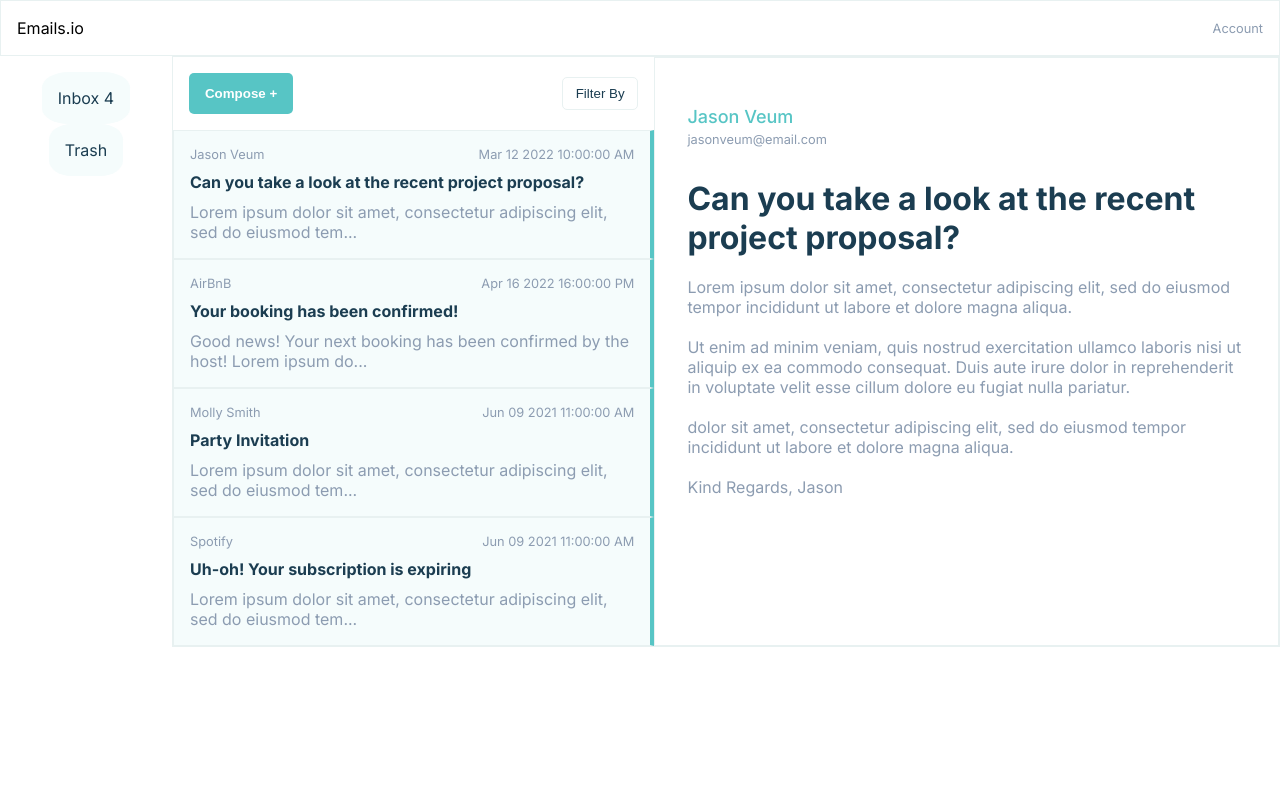
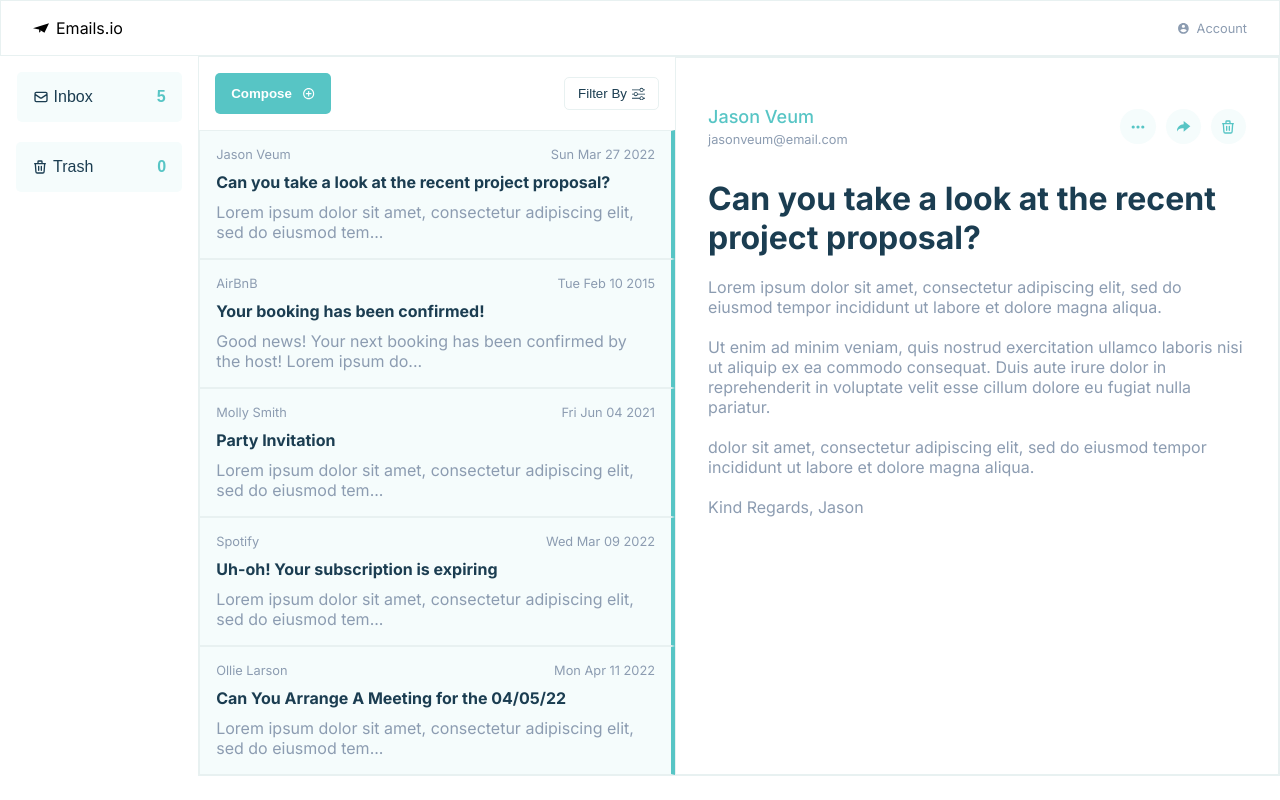
Before and after one commit to alespiridigliozzi/react-email-clone, a React (Create React App) app: page /1 in a window 1280 px wide. Built offline with nearby package versions, Linux system fonts and the light colour scheme.

Commit message:
imported react icons

```diff
--- a/package.json
+++ b/package.json
@@ -8,6 +8,7 @@
     "@testing-library/user-event": "^13.5.0",
     "react": "^18.0.0",
     "react-dom": "^18.0.0",
+    "react-icons": "^4.3.1",
     "react-router-dom": "^6.3.0",
     "react-scripts": "5.0.1",
     "web-vitals": "^2.1.4"
--- a/src/App.js
+++ b/src/App.js
@@ -2,13 +2,14 @@ import './App.scss';
 import Navbar from './Components/Navbar/Navbar';
 import Sidebar from './Components/Sidebar/Sidebar';
 import EmailsContainer from './Containers/EmailsContainer/EmailsContainer';
+import {data} from './data/data'
 
 function App() {
   return (
     <div className="App">
       <Navbar />
       <main className='main-container'>
-        <Sidebar />
+        <Sidebar emailCount={data.length}/>
         <EmailsContainer />
       </main>
     </div>
--- a/src/Components/EmailBody/EmailBody.jsx
+++ b/src/Components/EmailBody/EmailBody.jsx
@@ -1,13 +1,23 @@
 import React from 'react'
 import './EmailBody.scss'
+import { HiOutlineTrash } from 'react-icons/hi'
+import { RiShareForwardFill } from 'react-icons/ri'
+import { HiDotsHorizontal } from 'react-icons/hi'
 
 const EmailBody = ({emailData}) => {
 
     return (
         <div className='email-body'>
             <div className="email-body__header">
-                <h2>{emailData.username}</h2>
-                <h4>{emailData.email}</h4>
+                <div className="email-body__header--title">
+                    <h2>{emailData.username}</h2>
+                    <h4>{emailData.email}</h4>
+                </div>
+                <div className="email-body__icons">
+                    <span><HiDotsHorizontal className='email-body__icons--icon'/></span>
+                    <span><RiShareForwardFill className='email-body__icons--icon'/></span>
+                    <span><HiOutlineTrash className='email-body__icons--icon'/></span>
+                </div>
             </div>
 
             <div className="email-body__message">
--- a/src/Components/EmailBody/EmailBody.scss
+++ b/src/Components/EmailBody/EmailBody.scss
@@ -11,9 +11,32 @@
 
     &__header {
         padding: 1rem 0;
+        display: flex;
+        align-items: center;
+        justify-content: space-between;
 
         h2 {
             padding-bottom: 5px;
         }
     }
+
+    &__icons {
+        display: flex;
+        align-items: center;
+        gap: 10px;
+
+        span {
+            background-color: $secondary-green;
+            border-radius: 50%;
+            padding: .6rem;
+            display: flex;
+            align-items: center;
+            justify-content: center;
+        }
+
+        &--icon {
+            color: $primary-green;
+            font-size: 1rem;
+        }
+    }
 }
--- a/src/Components/EmailFilters/EmailFilters.jsx
+++ b/src/Components/EmailFilters/EmailFilters.jsx
@@ -1,5 +1,7 @@
 import React, {useRef, useState} from 'react'
 import './EmailFilters.scss'
+import { BsSliders } from "react-icons/bs";
+import { BiPlusCircle } from 'react-icons/bi'
 
 const EmailFilters = (props) => {
 
@@ -20,10 +22,11 @@ const EmailFilters = (props) => {
 
     return (
         <div className='email-filters'>
-            <button className='email-filters__compose'>Compose +</button>
+            <button className='email-filters__compose'>Compose <BiPlusCircle /></button>
+
             <div className="filters-container">
                 <button onClick={toggleFilters} className="filters-container__trigger">
-                    <span>Filter By</span>
+                    <span>Filter By</span> <BsSliders />
                 </button>
                 <div ref={dropdownRef} className={`filters ${isActive ? 'active' : 'inactive'}`}>
                     <h3 className='bold-h3'>Importance</h3>
@@ -46,8 +49,10 @@ const EmailFilters = (props) => {
                     <input onClick={filterByWork} type="checkbox" id='work' name='type' value='work' />
                     <label htmlFor="work">Work</label><br />
 
-                    <button onClick={resetFilters}>Reset</button>
-                    <button onClick={() => setIsActive(false)}>Done</button>
+                    <div className="filters__buttons">
+                        <button onClick={resetFilters}>Reset</button>
+                        <button onClick={() => setIsActive(false)}>Done</button>
+                    </div>
                 </div>
             </div>
         </div>
--- a/src/Components/EmailFilters/EmailFilters.scss
+++ b/src/Components/EmailFilters/EmailFilters.scss
@@ -13,6 +13,9 @@
         border: none;
         padding: .8rem 1rem;
         border-radius: 5px;
+        display: flex;
+        align-items: center;
+        gap: 10px;
 
         &:hover {
             cursor: pointer;
@@ -29,6 +32,14 @@
         color: $primary-blue;
         padding: .5rem .8rem;
         border-radius: 5px;
+        display: flex;
+        align-items: center;
+        justify-content: space-between;
+        gap: 5px;
+
+        &:hover {
+            cursor: pointer;
+        }
     }
 }
 
@@ -37,7 +48,7 @@
     border-radius: 5px;
     position: absolute;
     right: 0;
-    padding: 1rem;
+    padding: 0 1rem .625rem;
     box-shadow: 0 1px 8px rgba(48, 48, 48, 0.3);
     opacity: 0;
     visibility: hidden;
@@ -50,6 +61,25 @@
         font-weight: 400;
         color: $primary-grey;
     }
+
+    &__buttons {
+
+        margin: .6rem 0;
+        display: flex;
+        flex-direction: row;
+        align-items: center;
+        justify-content: space-between;
+        gap: 5px;
+
+        button {
+            background-color: $primary-green;
+            color: #ffffff;
+            padding: .5rem;
+            border: none;
+            outline: none;
+            border-radius: 5px;
+        }
+    }
 }
 
 .filters.active {
--- a/src/Components/Navbar/Navbar.jsx
+++ b/src/Components/Navbar/Navbar.jsx
@@ -1,11 +1,13 @@
 import React from 'react'
 import './Navbar.scss'
+import { SiMinutemailer } from 'react-icons/si'
+import { RiAccountCircleFill } from 'react-icons/ri'
 
 const Navbar = () => {
   return (
     <nav className='navbar'>
-        <h3>Emails.io</h3>
-        <h4>Account</h4>
+        <h3><SiMinutemailer /> Emails.io</h3>
+        <h4><RiAccountCircleFill /> Account</h4>
     </nav>
   )
 }
--- a/src/Components/Navbar/Navbar.scss
+++ b/src/Components/Navbar/Navbar.scss
@@ -7,5 +7,11 @@
     display: flex;
     align-items: center;
     justify-content: space-between;
-    padding: 1rem;
+    padding: 1rem 2rem;
+
+    h3, h4 {
+        display: flex;
+        align-items: center;
+        gap: 7px;
+    }
 }
--- a/src/Components/Sidebar/Sidebar.jsx
+++ b/src/Components/Sidebar/Sidebar.jsx
@@ -1,14 +1,15 @@
 import React from 'react'
 import './Sidebar.scss'
-import { data } from '../../data/data'
+import { HiOutlineMail } from 'react-icons/hi'
+import { HiOutlineTrash } from 'react-icons/hi'
 
-const Sidebar = () => {
+const Sidebar = ({emailCount}) => {
 
   return (
     <div className='sidebar'>
         <div className="sidebar__menu">
-            <a href='#'>Inbox {data.length} </a>
-            <a href='#'>Trash</a>
+            <button><span><HiOutlineMail/>Inbox</span> <span className='email-count'>{emailCount}</span></button><br/>
+            <button><span><HiOutlineTrash/>Trash</span> <span className='email-count'>0</span></button>
         </div>
     </div>
   )
--- a/src/Components/Sidebar/Sidebar.scss
+++ b/src/Components/Sidebar/Sidebar.scss
@@ -9,12 +9,28 @@
         grid-template-columns: 1fr;
         justify-items: center;
 
-        a {
+        button {
             font-size: 1rem;
             color: $primary-blue;
             padding: 1rem;
             background-color: $secondary-green;
-            border-radius: 30%;
+            border-radius: 5px;
+            border: none;
+            outline: none;
+            display: flex;
+            align-items: center;
+            gap: 4rem;
+
+            span {
+                display: flex;
+                align-items: center;
+                gap: 5px
+            }
+        }
+
+        .email-count {
+            color: $primary-green;
+            font-weight: bold;
         }
     }
 }
--- a/src/Containers/EmailsContainer/EmailsContainer.jsx
+++ b/src/Containers/EmailsContainer/EmailsContainer.jsx
@@ -90,7 +90,6 @@ const EmailsContainer = () => {
         if(typeWork) {
             results = email.props.emailType == 'work'
         }
-
         return results;
     })
 
--- a/src/data/data.js
+++ b/src/data/data.js
@@ -5,7 +5,7 @@ export const data = [
         email: 'jasonveum@email.com',
         email_type: 'work',
         importance: 'high',
-        date: 'Mar 12 2022 10:00:00 AM',
+        date: new Date('March 27 2022').toDateString(),
         email_subject: 'Can you take a look at the recent project proposal?',
         email_body1: 'Lorem ipsum dolor sit amet, consectetur adipiscing elit, sed do eiusmod tempor incididunt ut labore et dolore magna aliqua.',
         email_body2: 'Ut enim ad minim veniam, quis nostrud exercitation ullamco laboris nisi ut aliquip ex ea commodo consequat. Duis aute irure dolor in reprehenderit in voluptate velit esse cillum dolore eu fugiat nulla pariatur.',
@@ -18,7 +18,7 @@ export const data = [
         email: 'bookings@airbnb.com',
         email_type: 'personal',
         importance: 'medium',
-        date: 'Apr 16 2022 16:00:00 PM',
+        date: new Date('February 10 2015').toDateString(),
         email_subject: 'Your booking has been confirmed!',
         email_body1: 'Good news! Your next booking has been confirmed by the host! Lorem ipsum dolor sit amet, consectetur adipiscing elit, sed do eiusmod tempor incididunt ut labore et dolore magna aliqua.',
         email_body2: 'Ut enim ad minim veniam, quis nostrud exercitation ullamco laboris nisi ut aliquip ex ea commodo consequat. Duis aute irure dolor in reprehenderit in voluptate velit esse cillum dolore eu fugiat nulla pariatur.',
@@ -31,7 +31,7 @@ export const data = [
         email: 'molly-smith@email.com',
         email_type: 'work',
         importance: 'medium',
-        date: 'Jun 09 2021 11:00:00 AM',
+        date: new Date('June 04 2021').toDateString(),
         email_subject: 'Party Invitation',
         email_body1: 'Lorem ipsum dolor sit amet, consectetur adipiscing elit, sed do eiusmod tempor incididunt ut labore et dolore magna aliqua.',
         email_body2: 'Ut enim ad minim veniam, quis nostrud exercitation ullamco laboris nisi ut aliquip ex ea commodo consequat. Duis aute irure dolor in reprehenderit in voluptate velit esse cillum dolore eu fugiat nulla pariatur.',
@@ -44,11 +44,24 @@ export const data = [
         email: 'music@spotify.com',
         email_type: 'personal',
         importance: 'low',
-        date: 'Jun 09 2021 11:00:00 AM',
+        date: new Date('March 09 2022').toDateString(),
         email_subject: 'Uh-oh! Your subscription is expiring',
         email_body1: 'Lorem ipsum dolor sit amet, consectetur adipiscing elit, sed do eiusmod tempor incididunt ut labore et dolore magna aliqua.',
         email_body2: 'Ut enim ad minim veniam, quis nostrud exercitation ullamco laboris nisi ut aliquip ex ea commodo consequat. Duis aute irure dolor in reprehenderit in voluptate velit esse cillum dolore eu fugiat nulla pariatur. Ut enim ad minim veniam, quis nostrud exercitation ullamco laboris nisi ut aliquip ex ea commodo consequat. Duis aute irure dolor in reprehenderit in voluptate velit esse cillum dolore eu fugiat nulla pariatur.',
         email_body3: 'dolor sit amet, consectetur adipiscing elit, sed do eiusmod tempor incididunt ut labore et dolore magna aliqua.',
         email_signature: 'Spotify Team'
+    },
+    {
+        id: 5,
+        userName: 'Ollie Larson',
+        email: 'ollie@company.com',
+        email_type: 'work',
+        importance: 'high',
+        date: new Date('April 11 2022').toDateString(),
+        email_subject: 'Can You Arrange A Meeting for the 04/05/22',
+        email_body1: 'Lorem ipsum dolor sit amet, consectetur adipiscing elit, sed do eiusmod tempor incididunt ut labore et dolore magna aliqua.',
+        email_body2: 'Ut enim ad minim veniam, quis nostrud exercitation ullamco laboris nisi ut aliquip ex ea commodo consequat. Duis aute irure dolor in reprehenderit in voluptate velit esse cillum dolore eu fugiat nulla pariatur. Ut enim ad minim veniam, quis nostrud exercitation ullamco laboris nisi ut aliquip ex ea commodo consequat. Duis aute irure dolor in reprehenderit in voluptate velit esse cillum dolore eu fugiat nulla pariatur.',
+        email_body3: 'dolor sit amet, consectetur adipiscing elit, sed do eiusmod tempor incididunt ut labore et dolore magna aliqua.',
+        email_signature: 'Cheers, Ollie'
     }
 ]
```
Also changed, not shown: 1 other file (tests, documents, lock files or other folders).
